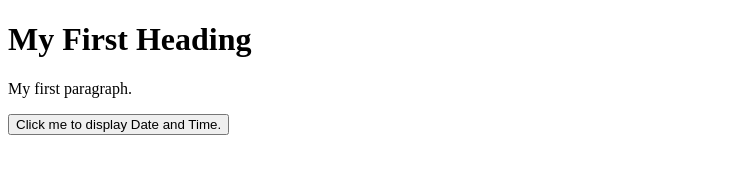
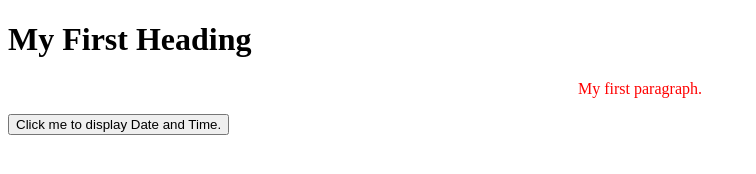
Before and after one commit to RohanVDvivedi/Serc, a plain HTML site: page serc_root/doc/test.html in a window 1280 px wide. Shown: the whole page, without its empty margins (0-756 px from the left). Drawn offline with Linux system fonts and the light colour scheme.

Commit message:
added files to test js css and all

```diff
--- a/serc_root/doc/test.html
+++ b/serc_root/doc/test.html
@@ -3,9 +3,10 @@
 <head>
 	<title>My First HTML</title>
 	<meta charset="UTF-8">
+	<link rel="stylesheet" type="text/css" href="/css/test.css">
+	<script src="/js/test.js"></script>
 </head>
 <body>
-	<script src="/js/test.js"></script>
 	<h1>My First Heading</h1>
 	<p>My first paragraph.</p>
 	<button type="button" onclick="myFunction()">
```
